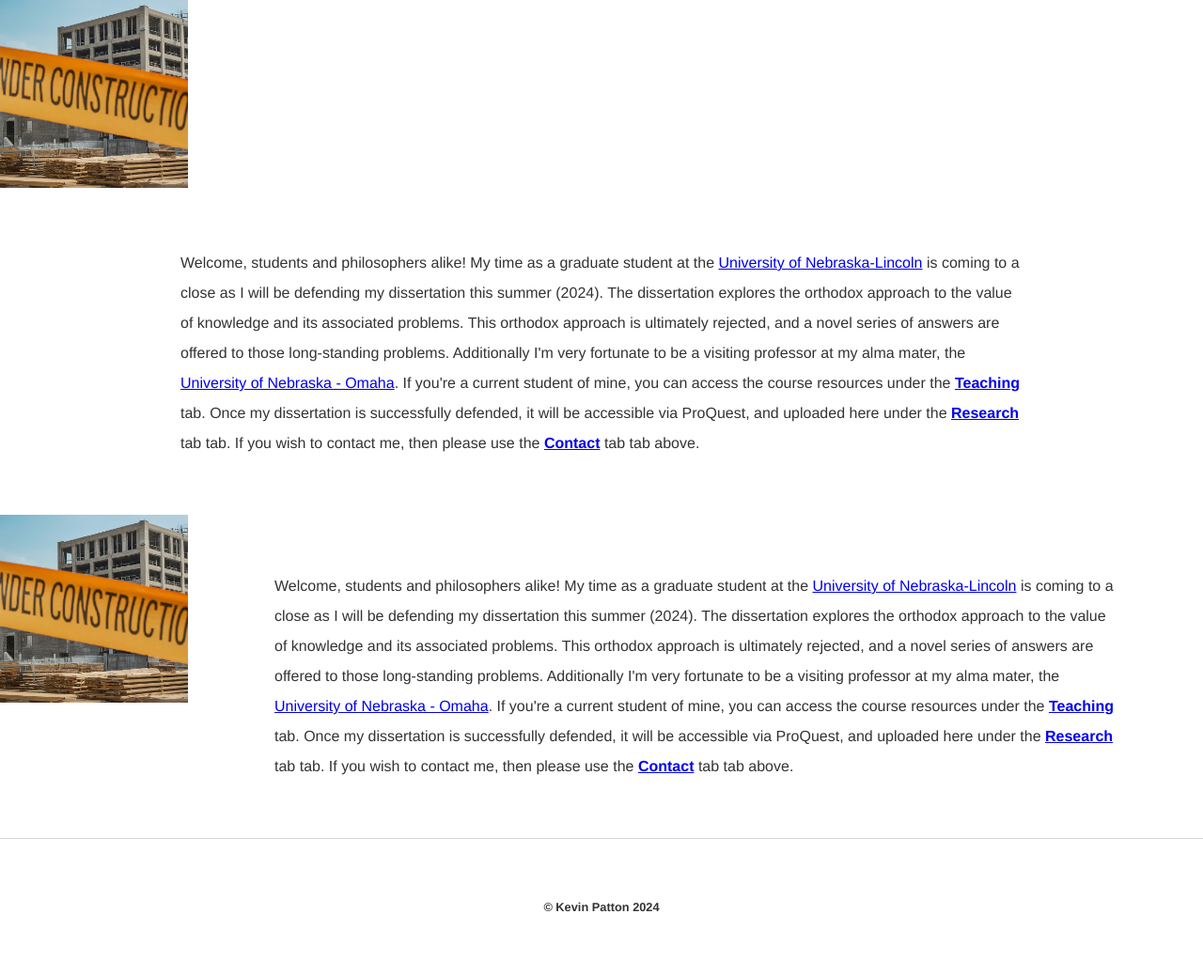
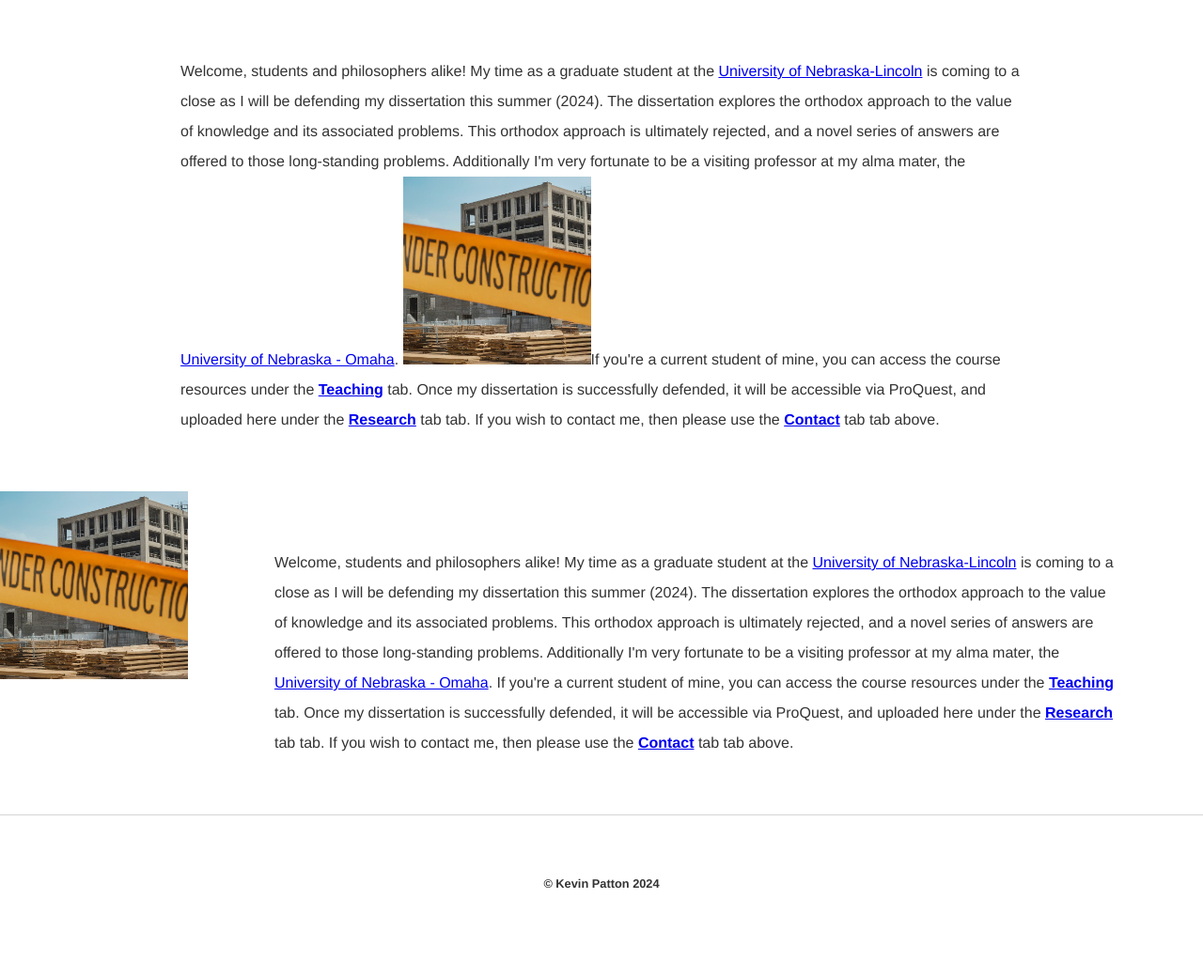
Before and after one commit to kevinjpatton/kevinjpatton.github.io, a Jekyll site: the page built from test.html, in a window 1280 px wide. Shown: the part 348-1387 px from the top of the page at 94% size. Built offline with Jekyll 4.4.1, drawn with Linux system fonts in a browser that asks for light colours; Markdown is read by kramdown in place of the engine named in the settings; after the commit the page ends 1362 px from its top, so only the background shows below that.

Commit message:
Update test.html

```diff
--- a/test.html
+++ b/test.html
@@ -4,7 +4,7 @@
 ---
 <!-- /.blurb -->
 <div class="blurb">
-<img src="/teaching/Under_Construction.jpg" alt="Under Construction" class="thumbnail"><p>Welcome, students and philosophers alike! My time as a graduate student at the  <a href="http://www.unl.edu/philosophy/graduate-students#patton" target="_blank">University of Nebraska-Lincoln</a> is coming to a close as I will be defending my dissertation this summer (2024). The dissertation explores the orthodox approach to the value of knowledge and its associated problems. This orthodox approach is ultimately rejected, and a novel series of answers are offered to those long-standing problems. Additionally I'm very fortunate to be a visiting professor at my alma mater, the <a href="https://www.unomaha.edu/college-of-arts-and-sciences/philosophy/about-us/directory/kevin-patton.php" target="_blank">University of Nebraska - Omaha</a>. If you're a current student of mine, you can access the course resources under the <b><a href="/teaching/index.html" >Teaching</a></b> tab. Once my dissertation is successfully defended, it will be accessible via ProQuest, and uploaded here under the <b><a href="/teaching/index.html">Research</a></b> tab tab. If you wish to contact me, then please use the <b><a href="/teaching/index.html">Contact</a></b> tab tab above.</p>
+<p>Welcome, students and philosophers alike! My time as a graduate student at the  <a href="http://www.unl.edu/philosophy/graduate-students#patton" target="_blank">University of Nebraska-Lincoln</a> is coming to a close as I will be defending my dissertation this summer (2024). The dissertation explores the orthodox approach to the value of knowledge and its associated problems. This orthodox approach is ultimately rejected, and a novel series of answers are offered to those long-standing problems. Additionally I'm very fortunate to be a visiting professor at my alma mater, the <a href="https://www.unomaha.edu/college-of-arts-and-sciences/philosophy/about-us/directory/kevin-patton.php" target="_blank">University of Nebraska - Omaha</a>. <img src="/teaching/Under_Construction.jpg" alt="Under Construction" class="thumbnail">If you're a current student of mine, you can access the course resources under the <b><a href="/teaching/index.html" >Teaching</a></b> tab. Once my dissertation is successfully defended, it will be accessible via ProQuest, and uploaded here under the <b><a href="/teaching/index.html">Research</a></b> tab tab. If you wish to contact me, then please use the <b><a href="/teaching/index.html">Contact</a></b> tab tab above.</p>
 </div>
 
 <div class="thumbnail-container">
```
